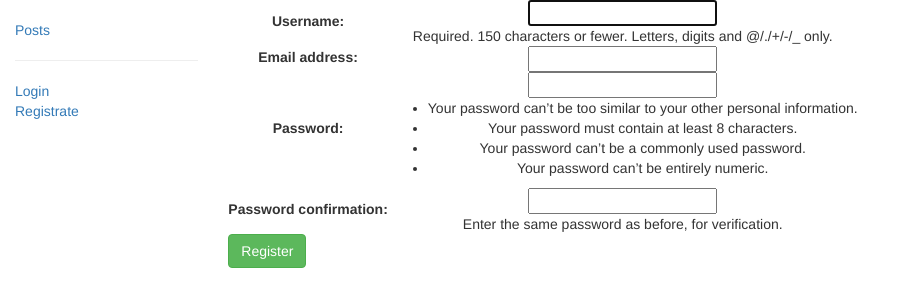
After one commit to goldaev51/blog_django, a Django app: page /accounts/registration/ in a window 1280 px wide. The commit adds this page. Shown: the top 307 px of the page, without its empty margins (0-905 px from the left). Run offline with Django 4.2, Linux system fonts and the light colour scheme; some libraries are stand-ins or nearby versions.

Commit message:
create registration logic

```diff
--- /dev/null
+++ b/authentication/forms.py
@@ -0,0 +1,8 @@
+from django.contrib.auth.forms import UserCreationForm
+from django.contrib.auth.models import User
+
+
+class RegistrationForm(UserCreationForm):
+    class Meta:
+        model = User
+        fields = ['username', 'email', 'password1', 'password2']
--- /dev/null
+++ b/authentication/urls.py
@@ -0,0 +1,9 @@
+from django.urls import path
+
+from . import views
+
+app_name = 'authentication'
+urlpatterns = [
+    path('registration/', views.RegistrationFormView.as_view( ), name='registration'),
+
+]
--- a/authentication/views.py
+++ b/authentication/views.py
@@ -1,3 +1,16 @@
-from django.shortcuts import render
+from django.contrib.auth import authenticate, login
+from django.urls import reverse_lazy
+from django.views import generic
+from .forms import RegistrationForm
 
-# Create your views here.
+
+class RegistrationFormView(generic.FormView):
+    template_name = 'registration/registration.html'
+    form_class = RegistrationForm
+    success_url = reverse_lazy('blog:posts-list')
+
+    def form_valid(self, form):
+        user = form.save()
+        user = authenticate(self.request, username=user.username, password=form.cleaned_data.get('password1'))
+        login(self.request, user)
+        return super(RegistrationFormView, self).form_valid(form)
--- a/core/urls.py
+++ b/core/urls.py
@@ -21,7 +21,8 @@ from django.urls import path, include
 urlpatterns = [
     path('admin/', admin.site.urls),
     path('', include('blog.urls')),
-    path('accounts/', include('django.contrib.auth.urls'))
+    path('accounts/', include('django.contrib.auth.urls')),
+    path('accounts/', include('authentication.urls'))
 ]
 
 if settings.DEBUG:
--- a/templates/base_generic.html
+++ b/templates/base_generic.html
@@ -31,7 +31,9 @@
                         <li><a href="">My Profile</a></li>
                         <li><a href="{% url 'logout' %}?next={{ request.path }}">Logout</a></li>
                     {% else %}
+                        <hr>
                         <li><a href="{% url 'login' %}?next={{ request.path }}">Login</a></li>
+                        <li><a href="{% url 'authentication:registration' %}?next={{ request.path }}">Registrate</a></li>
                     {% endif %}
                 </ul>
             {% endblock %}
--- /dev/null
+++ b/templates/registration/registration.html
@@ -0,0 +1,13 @@
+{% extends "base_generic.html" %}
+
+{% block content %}
+
+<form method="post" class="form-group">
+    {% csrf_token %}
+    <table>
+    {{ form.as_table }}
+    </table>
+    <button type="submit" class="btn btn-success">Register</button>
+
+</form>
+{% endblock %}
```
